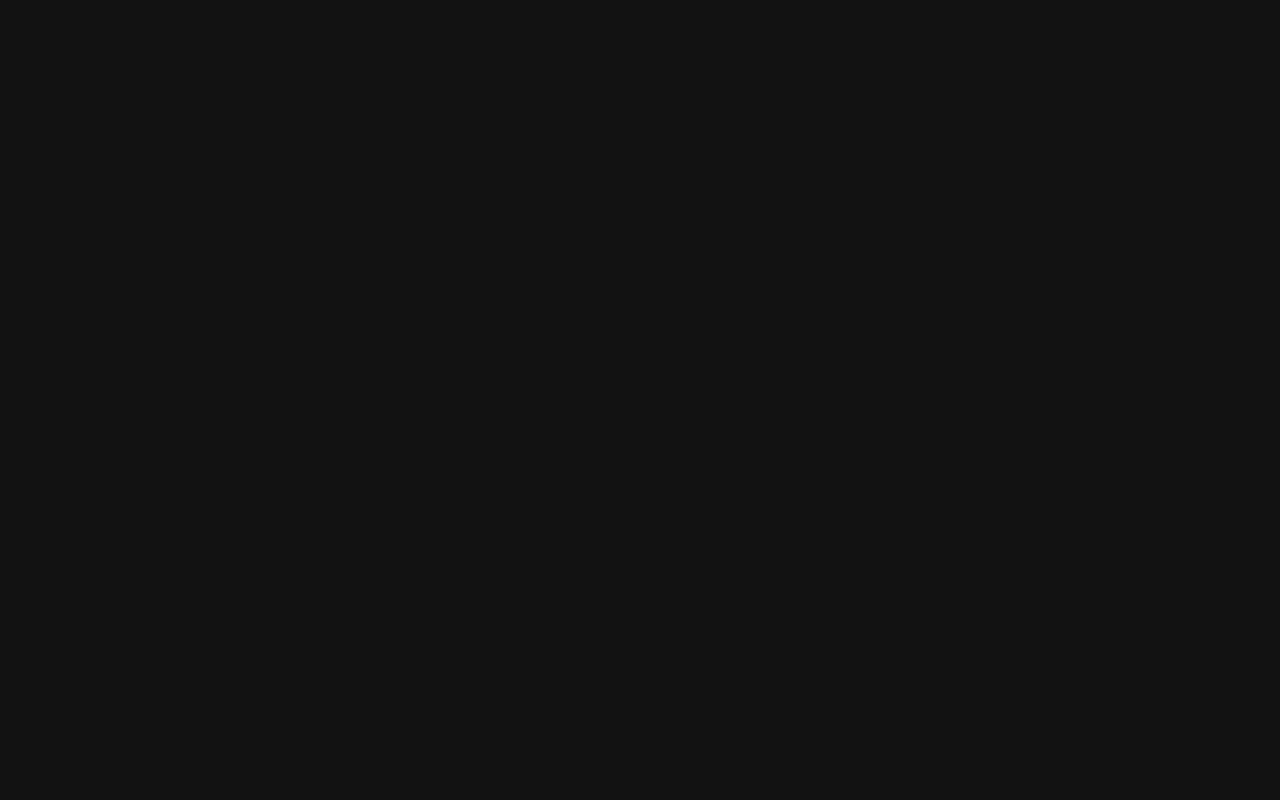
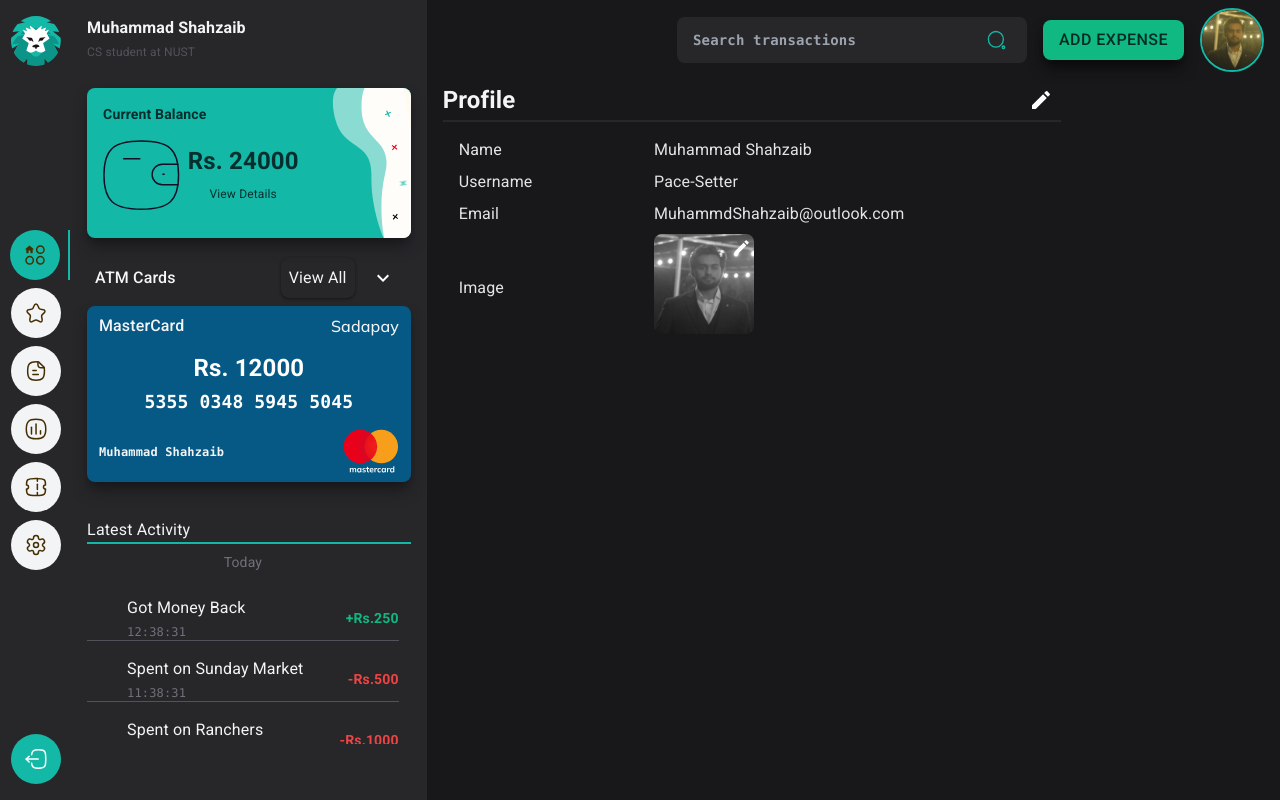
Before and after one commit to Muhammad-Shah-zaib/expense-tracker-frontend, a React (Vite) app: page /settings in a window 1280 px wide. Before the commit this address had no page. Built offline with nearby package versions, Linux system fonts and the light colour scheme; a web font is replaced by a local one.

Commit message:
added settings component

```diff
--- a/src/App.tsx
+++ b/src/App.tsx
@@ -8,6 +8,7 @@ import { Provider } from "react-redux";
 import store from "./store/store.ts";
 import TransactionContainer from "./containers/TransactionContainer.tsx";
 import MarkedTransactionContainer from "./containers/MarkedTransactionContainer.tsx";
+import SettingsContainer from "./containers/SettingsContainer.tsx";
 
 function App() {
   const darkTheme = createTheme({
@@ -37,6 +38,7 @@ function App() {
                   path={"/marked-transactions"}
                   element={<MarkedTransactionContainer />}
                 />
+                <Route path={`settings`} element={<SettingsContainer />} />
               </Route>
             </Routes>
           </BrowserRouter>
--- /dev/null
+++ b/src/components/settings/Settings.tsx
@@ -0,0 +1,65 @@
+import EditIcon from "@mui/icons-material/Edit";
+import { IconButton } from "@mui/material";
+import { IUserSliceState } from "../../store/user/types.ts";
+
+// prop type
+export type TSettingsProps = IUserSliceState;
+
+// component
+const Settings = ({ name, username, image, email }: TSettingsProps) => {
+  return (
+    <div className={`w-full h-full overflow-auto`}>
+      <div className={`flex flex-col gap-6 max-w-[650px] px-4`}>
+        {/*  PROFILE CTN */}
+        <div className={`flex flex-col gap-4`}>
+          {/*  HEADER*/}
+          <div
+            className={`border-b-2 border-primary flex justify-between items-center`}
+          >
+            <span className={`font-bold text-2xl text-gray-100`}>Profile</span>
+            <IconButton>
+              <EditIcon />
+            </IconButton>
+          </div>
+          {/* Content */}
+          <div className={`flex flex-col gap-2 text-primary-200 px-4`}>
+            {/* Name */}
+            <div className={`grid grid-cols-3 items-center`}>
+              <span>Name</span>
+              <span className={`col-span-2`}>{name}</span>
+            </div>
+            {/* username */}
+            <div className={`grid grid-cols-3 items-center`}>
+              <span>Username</span>
+              <span className={`col-span-2`}>{username}</span>
+            </div>
+            {/* Email */}
+            <div className={`grid grid-cols-3 items-center`}>
+              <span>Email</span>
+              <span className={`col-span-2`}>{email}</span>
+            </div>
+            {/* IMAGE */}
+            <div className={`grid grid-cols-3 items-center`}>
+              <span>Image</span>
+              <div className={`col-span-2 relative`}>
+                <span className={`relative inline-block`}>
+                  <img
+                    src={image}
+                    className={`w-[100px] h-[100px] rounded-lg grayscale`}
+                  />
+                  <span className={`absolute top-0 right-0`}>
+                    <IconButton className={`w-[24px] h-[24px]`}>
+                      <EditIcon className={`w-[18px] h-[18px]`} />
+                    </IconButton>
+                  </span>
+                </span>
+              </div>
+            </div>
+          </div>
+        </div>
+      </div>
+    </div>
+  );
+};
+
+export default Settings;
--- /dev/null
+++ b/src/containers/SettingsContainer.tsx
@@ -0,0 +1,16 @@
+import { RootState } from "../store/store.ts";
+import { connect } from "react-redux";
+import Settings from "../components/settings/Settings.tsx";
+
+const mapStateToProps = ({
+  userSlice: { name, username, image, email },
+}: RootState) => ({
+  name,
+  username,
+  email,
+  image,
+});
+
+const SettingsContainer = connect(mapStateToProps)(Settings);
+
+export default SettingsContainer;
--- a/src/store/rootReucer.ts
+++ b/src/store/rootReucer.ts
@@ -1,8 +1,10 @@
 import { combineReducers } from "@reduxjs/toolkit";
 import cardSliceReducer from "./cards/cardSlice";
 import transactionReducer from "./transactions/transactionSlice";
+import userSliceReducer from "./user/userSlice";
 
 export const rootReducer = combineReducers({
   cardSlice: cardSliceReducer,
   transactionSlice: transactionReducer,
+  userSlice: userSliceReducer,
 });
--- /dev/null
+++ b/src/store/user/types.ts
@@ -0,0 +1,22 @@
+export interface IUserSliceState {
+  name: string;
+  email: string;
+  username: string;
+  image: string;
+}
+
+export interface IUpdateUserRequestDto {
+  name: string;
+  image: string;
+  username: string; // for validating the user
+}
+
+export interface IUpdateUsernameRequestDto {
+  username: string;
+  email: string; // for validating the user
+}
+
+export interface IUpdateEmailRequestDto {
+  email: string;
+  username: string; // for validating the user
+}
--- /dev/null
+++ b/src/store/user/userSlice.ts
@@ -0,0 +1,28 @@
+import { IUpdateUserRequestDto, IUserSliceState } from "./types.ts";
+import { createSlice, PayloadAction } from "@reduxjs/toolkit";
+import profileImage from "../../../public/me-welcome-seecs.jpeg";
+
+const initialState: IUserSliceState = {
+  name: "Muhammad Shahzaib",
+  email: "MuhammdShahzaib@outlook.com",
+  username: "Pace-Setter",
+  image: profileImage,
+};
+
+const userSlice = createSlice({
+  name: "user",
+  initialState,
+  reducers: {
+    updateUser(
+      state,
+      { payload: { name, image } }: PayloadAction<IUpdateUserRequestDto>,
+    ) {
+      state.name = name;
+      state.image = image;
+    },
+  },
+});
+
+export default userSlice.reducer;
+
+export const { updateUser } = userSlice.actions;
```
